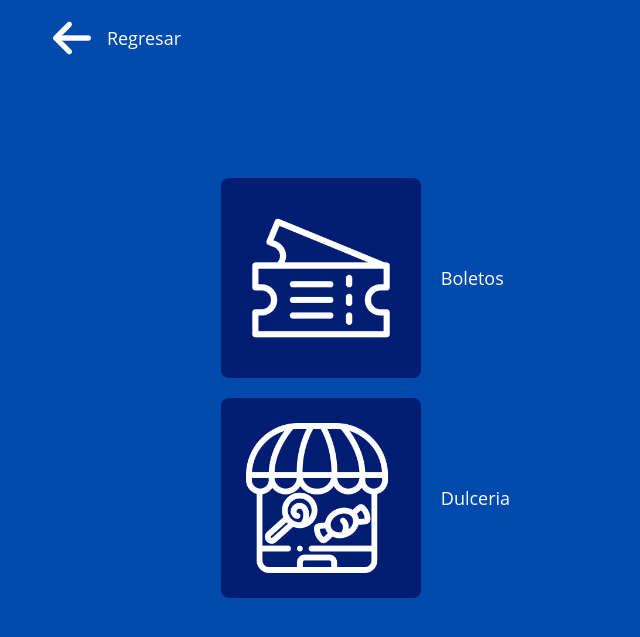
After one commit to furyleowesker/CinetecaWeb, a Django app: page /usuario/ in a window 1280 px wide. The commit adds this page. Shown: the top 637 px of the page, without its empty margins (0-640 px from the left). Run offline with Django 3.2, Linux system fonts and the light colour scheme.

Commit message:
Estilos y nuevas interfaces

```diff
--- a/cineteca_web/cineteca_web/settings.py
+++ b/cineteca_web/cineteca_web/settings.py
@@ -10,6 +10,7 @@ For the full list of settings and their values, see
 https://docs.djangoproject.com/en/3.2/ref/settings/
 """
 
+import os
 from pathlib import Path
 
 # Build paths inside the project like this: BASE_DIR / 'subdir'.
@@ -129,3 +130,8 @@ STATIC_URL = '/static/'
 # https://docs.djangoproject.com/en/3.2/ref/settings/#default-auto-field
 
 DEFAULT_AUTO_FIELD = 'django.db.models.BigAutoField'
+
+STATICFILES_DIRS = [
+    os.path.join(BASE_DIR, 'webapp/templates/css'),
+    os.path.join(BASE_DIR, 'webapp/templates/icons')
+]
--- a/cineteca_web/cineteca_web/urls.py
+++ b/cineteca_web/cineteca_web/urls.py
@@ -16,7 +16,7 @@ Including another URLconf
 from django.contrib import admin
 from django.urls import path
 
-from webapp.views import bienvenida
+from webapp.views import bienvenida, login, usuario, cartelera, dulceria
 from sistema_venta.views import detalle_funcion, detalle_boleto, nuevo_boleto
 
 urlpatterns = [
@@ -25,4 +25,8 @@ urlpatterns = [
     path('detalle_funcion/<int:id>', detalle_funcion),
     path('detalle_boleto/<int:id>', detalle_boleto),
     path('nuevo_boleto/', nuevo_boleto),
+    path('login/', login),
+    path('usuario/', usuario),
+    path('cartelera/', cartelera),
+    path('dulceria/', dulceria),
 ]
--- /dev/null
+++ b/cineteca_web/webapp/templates/css/estilos.css
@@ -0,0 +1,11 @@
+body
+{
+    background-color: #004aad;
+}
+
+p, div, a, h1
+{
+    color: white;
+    font-family: Open Sans;
+    font-size: 18px;
+}
--- /dev/null
+++ b/cineteca_web/webapp/templates/css/usuario.css
@@ -0,0 +1,124 @@
+.wrapper
+{
+    display: grid;
+    grid-template-columns: repeat(6, 1fr);
+    grid-gap: 20px;
+    grid-auto-rows: minmax(150px, auto);
+}
+
+.wrapper_regresar
+{
+    display: grid;
+    grid-template-columns: repeat(2, 1fr);
+    grid-gap: 5px;
+    grid-auto-rows: minmax(10px, auto);
+}
+
+.texto_regresar
+{
+    grid-column: 2;
+    grid-row: 1;
+    align-self: top;
+    justify-self: left;
+}
+.container_button_regresar
+{
+    grid-column: 1;
+    grid-row: 1;
+    align-self: top;
+    justify-self: right;
+    color: white;
+    font-family: Open Sans;
+    font-size: 18px;
+    margin: 5px 5px;
+}
+
+.button_regresar
+{
+    background-image: url('flecha.png');
+    background-position: center;
+    background-repeat: no-repeat;
+    background-size: 75% 75%;
+    background-color: #004aad;
+    border: none;
+    border-radius: 8px;
+    padding: 25px 25px;
+}
+.button_regresar:hover
+{
+    box-shadow: 0 12px 16px 0 rgba(0,0,0,0.24), 0 17px 50px 0 rgba(0,0,0,0.19);
+}
+
+.container_button_boleto
+{
+    grid-column: 2;
+    grid-row: 2;
+    align-self: center;
+    justify-self: center;
+    color: white;
+    text-align: center;
+    font-family: Open Sans;
+    font-size: 18px;
+}
+
+.texto_boleto
+{
+    grid-column: 3;
+    grid-row: 2;
+    align-self: center;
+    justify-self: left;
+}
+
+.button_boleto
+{
+    background-image: url('boleto.png');
+    background-position: center;
+    background-repeat: no-repeat;
+    background-size: 75% 75%;
+    background-color: #001c73;
+    border: none;
+    border-radius: 8px;
+    padding: 100px 100px;
+}
+
+.button_boleto:hover
+{
+    box-shadow: 0 12px 16px 0 rgba(0,0,0,0.24), 0 17px 50px 0 rgba(0,0,0,0.19);
+}
+
+.container_button_dulceria
+{
+    grid-column: 2;
+    grid-row: 3;
+    align-self: center;
+    justify-self: center;
+    color: white;
+    text-align: center;
+    font-family: Open Sans;
+    font-size: 18px;
+}
+
+.texto_dulceria
+{
+    grid-column: 3;
+    grid-row: 3;
+    align-self: center;
+    justify-self: left;
+}
+
+.button_dulceria
+{
+    background-image: url('dulceria.png');
+    background-position: center;
+    background-repeat: no-repeat;
+    background-size: 75% 75%;
+    background-color: #001c73;
+    border: none;
+    border-radius: 8px;
+    padding: 100px 100px;
+}
+
+.button_dulceria:hover
+{
+    box-shadow: 0 12px 16px 0 rgba(0,0,0,0.24), 0 17px 50px 0 rgba(0,0,0,0.19);
+}
--- /dev/null
+++ b/cineteca_web/webapp/templates/usuario.html
@@ -0,0 +1,37 @@
+<!DOCTYPE html>
+{% load static %}
+
+<html>
+
+<head>
+    <meta charset="UTF-8">
+    <title>Usuario</title>
+
+    <link rel="stylesheet" type="text/css" href="{% static 'estilos.css' %}" />
+    <link rel="stylesheet" type="text/css" href="{% static 'usuario.css' %}" />
+</head>
+
+<body>
+
+    <div class="wrapper">
+        <div class="wrapper_regresar">
+            <div class="container_button_regresar">
+                <a href="/login"><button type="button" class="button_regresar"></button></a>
+            </div>
+            <div class="texto_regresar"><p>Regresar</p></div>
+        </div>
+
+        <div class="container_button_boleto">
+            <a href="/cartelera"><button type="button" class="button_boleto"></button></a>
+        </div>
+        <div class="texto_boleto"><p>Boletos</p></div>
+        <div class="container_button_dulceria">
+            <a href="/dulceria"><button type="button" class="button_dulceria"></button></a>
+        </div>
+        <div class="texto_dulceria"><p>Dulceria</p></div>
+    </div>
+
+
+</body>
+
+</html>
--- a/cineteca_web/webapp/views.py
+++ b/cineteca_web/webapp/views.py
@@ -8,3 +8,19 @@ def bienvenida(request):
     numero_boletos = Boleto.objects.count()
     boletos = Boleto.objects.order_by('id')
     return  render(request, 'bienvenida.html', {'numero_funciones':numero_funciones, 'funciones':funciones, 'numero_boletos':numero_boletos, 'boletos':boletos})
+
+
+def login(request):
+    return render(request, 'login.html')
+
+
+def usuario(request):
+    return render(request, 'usuario.html')
+
+
+def cartelera(request):
+    return render(request, 'cartelera.html')
+
+
+def dulceria(request):
+    return render(request, 'dulceria.html')
```
Also changed, not shown: cineteca_web/webapp/templates/bienvenida.html (+7 -1 lines), cineteca_web/webapp/templates/cartelera.html (added, +60 -0 lines), cineteca_web/webapp/templates/css/cartelera.css (added, +226 -0 lines), cineteca_web/webapp/templates/css/dulceria.css (added, +46 -0 lines), cineteca_web/webapp/templates/css/login.css (added, +108 -0 lines), cineteca_web/webapp/templates/dulceria.html (added, +26 -0 lines), cineteca_web/webapp/templates/login.html (added, +38 -0 lines), cineteca_web/webapp/templates/icons/adminBlanco.png (added), cineteca_web/webapp/templates/icons/boleto.png (added), cineteca_web/webapp/templates/icons/dulceria.png (added), cineteca_web/webapp/templates/icons/flecha.png (added), cineteca_web/webapp/templates/icons/usuarioBlanco.png (added).
